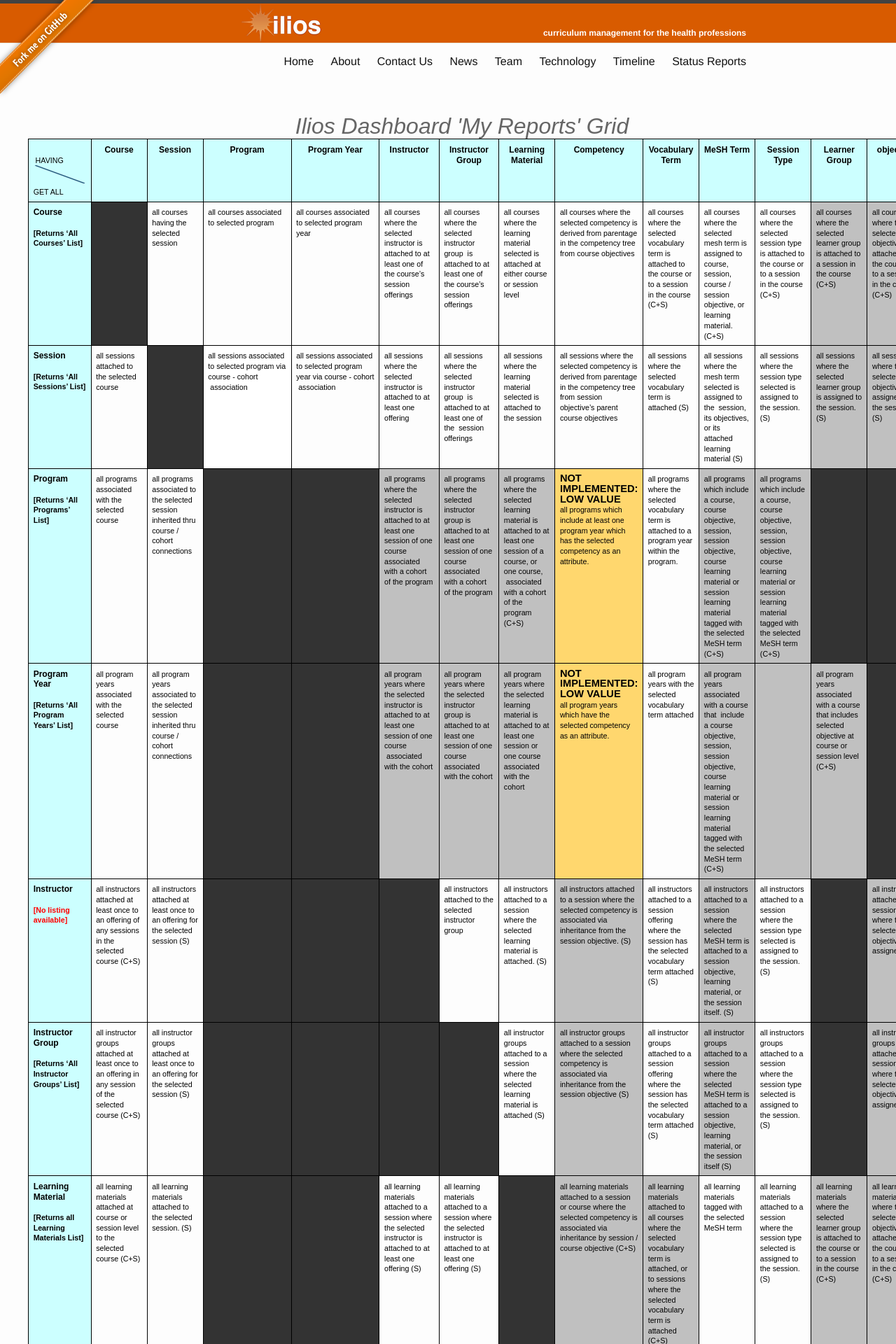
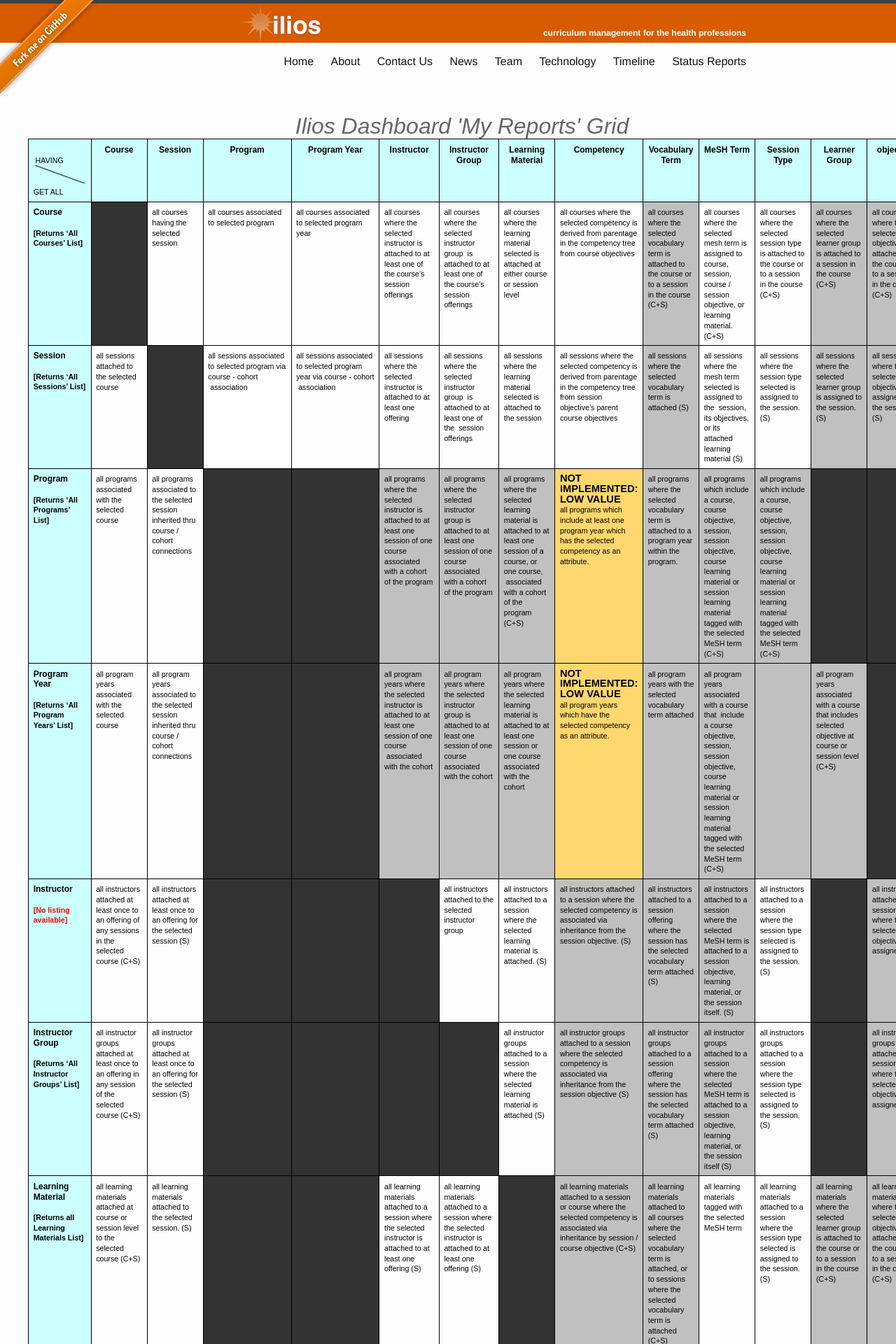
Before and after one commit to ilios/iliosproject.org, a Jekyll site: the page built from myreports.md, in a window 1280 px wide. Shown: the top 1920 px of the page at 70% size. Built offline with Jekyll 4.4.1, drawn with Linux system fonts in a browser that asks for light colours.

Commit message:
reflect WIP vocab reports

```diff
--- a/myreports.md
+++ b/myreports.md
@@ -84,7 +84,7 @@
   <td class="c3"><p class="c0"><span class="c1">all courses where the selected instructor group &nbsp;is attached to at least one of the course&rsquo;s session offerings</span></p></td>
   <td class="c3"><p class="c0"><span class="c1">all courses where the learning material selected is attached at either course or session level</span></p></td>
   <td class="c3"><p class="c0"><span class="c1">all courses where the selected competency is derived from parentage in the competency tree from course objectives</span></p></td>
-  <td class="c3"><p class="c0"><span class="c1">all courses where the selected vocabulary term is attached to the course or to a session in the course (C+S)</span></p></td>
+  <td class="c3 c5"><p class="c0"><span class="c1">all courses where the selected vocabulary term is attached to the course or to a session in the course (C+S)</span></p></td>
   <td class="c3"><p class="c0"><span class="c1">all courses where the selected mesh term is assigned to course, session, course / session objective, or learning material. (C+S)</span></p></td>
   <td class="c3"><p class="c0"><span class="c1">all courses where the selected session type is attached to the course or to a session in the course (C+S)</span></p></td>
   <td class="c3 c5"><p class="c0"><span class="c1">all courses where the selected learner group is attached to a session in the course (C+S)</span></p></td>
@@ -98,7 +98,7 @@
   <td class="c3"><p class="c0"><span class="c1">all sessions where the selected instructor is attached to at least one offering</span></p></td>
   <td class="c3"><p class="c0"><span class="c1">all sessions where the selected instructor group &nbsp;is attached to at least one of the &nbsp;session offerings</span></p></td>
   <td class="c3"><p class="c0"><span class="c1">all sessions where the learning material selected is attached to the session</span></p></td><td class="c3"><p class="c0"><span class="c1">all sessions where the selected competency is derived from parentage in the competency tree from session objective&rsquo;s parent course objectives</span></p></td>
-  <td class="c3"><p class="c0"><span class="c1">all sessions where the selected vocabulary term is attached (S)</span></p></td><td class="c3"><p class="c0"><span class="c1">all sessions where the mesh term selected is assigned to the &nbsp;session, its objectives, or its attached learning material (S)</span></p></td>
+  <td class="c3 c5"><p class="c0"><span class="c1">all sessions where the selected vocabulary term is attached (S)</span></p></td><td class="c3"><p class="c0"><span class="c1">all sessions where the mesh term selected is assigned to the &nbsp;session, its objectives, or its attached learning material (S)</span></p></td>
   <td class="c3"><p class="c0"><span class="c1">all sessions where the session type selected is assigned to the session. (S)</span></p></td>
   <td class="c3 c5"><p class="c0"><span class="c1">all sessions where the selected learner group is assigned to the session. (S)</span></p></td>
   <td class="c3 c5"><p class="c0"><span class="c1">all sessions where the selected objective is assigned to the session. (S)</span></p></td></tr>
@@ -112,7 +112,7 @@
   <td class="c3 c5"><p class="c0"><span class="c1">all programs where the selected instructor group is attached to at least one session of one course associated with a cohort of the program</span></p></td>
   <td class="c3 c5"><p class="c0"><span class="c1">all programs where the selected learning material is attached to at least one session of a course, or one course, &nbsp;associated with a cohort of the program (C+S)</span></p></td>
   <td class="c3 c24"><p class="c0"><strong>NOT IMPLEMENTED: LOW VALUE</strong><br /><span class="c1">all programs which include at least one program year which has the selected competency as an attribute.</span></p></td>
-  <td class="c3"><p class="c0"><span class="c1">all programs where the selected vocabulary term is attached to a program year within the program.</span></p></td>
+  <td class="c3 c5"><p class="c0"><span class="c1">all programs where the selected vocabulary term is attached to a program year within the program.</span></p></td>
   <td class="c3 c5"><p class="c0"><span class="c1">all programs which include a course, course objective, session, session objective, course learning material or session learning material tagged with the selected MeSH term (C+S)</span></p></td>
   <td class="c3 c5"><p class="c0"><span class="c1">all programs which include a course, course objective, session, session objective, course learning material or session learning material tagged with the selected MeSH term (C+S)</span></p></td>
   <td class="c2"><p class="c0"><span class="c1"></span></p></td>
@@ -127,7 +127,7 @@
   <td class="c3 c5"><p class="c0"><span class="c1">all program years where the selected instructor group is attached to at least one session of one course associated with the cohort</span></p></td>
   <td class="c3 c5"><p class="c0"><span class="c1">all program years where the selected learning material is attached to at least one session or one course associated with the cohort </span></p></td>
   <td class="c3 c24"><p class="c0"><strong>NOT IMPLEMENTED: LOW VALUE</strong><br /><span class="c1">all program years which have the selected competency as an attribute.</span></p></td>
-  <td class="c3"><p class="c0"><span class="c1">all program years with the selected vocabulary term attached</span></p></td>
+  <td class="c3 c5"><p class="c0"><span class="c1">all program years with the selected vocabulary term attached</span></p></td>
   <td class="c3 c5"><p class="c0"><span class="c1">all program years associated with a course that &nbsp;include a course objective, session, session objective, course learning material or session learning material tagged with the selected MeSH term (C+S)</span></p></td>
   <td class="c2 c5"><p class="c0"><span class="c1"></span></p></td>
   <td class="c3 c5"><p class="c0"><span class="c1">all program years associated with a course that includes selected objective at course or session level (C+S)</span></p></td>
@@ -142,7 +142,7 @@
   <td class="c3"><p class="c0"><span class="c1">all instructors attached to the selected instructor group</span></p></td>
   <td class="c3"><p class="c0"><span class="c1">all instructors attached to a session where the selected learning material is attached. (S)</span></p></td>
   <td class="c3 c5"><p class="c0"><span class="c1">all instructors attached to a session where the selected competency is associated via inheritance from the session objective. (S)</span></p></td>
-  <td class="c3"><p class="c0"><span class="c1">all instructors attached to a session offering where the session has the selected vocabulary term attached (S)</span></p></td>
+  <td class="c3 c5"><p class="c0"><span class="c1">all instructors attached to a session offering where the session has the selected vocabulary term attached (S)</span></p></td>
   <td class="c3 c5"><p class="c0"><span class="c1">all instructors attached to a session where the selected MeSH term is attached to a session objective, learning material, or the session itself. (S)</span></p></td>
   <td class="c3"><p class="c0"><span class="c1">all instructors attached to a session where the session type selected is assigned to the session. (S)</span></p></td>
   <td class="c2"><p class="c0"><span class="c1"></span></p></td>
@@ -156,7 +156,7 @@
   <td class="c2"><p class="c0 c6"><span class="c1"></span></p></td>
   <td class="c3"><p class="c0"><span class="c1">all instructor groups attached to a session where the selected learning material is attached (S)</span></p></td>
   <td class="c3 c5"><p class="c0"><span class="c1">all instructor groups attached to a session where the selected competency is associated via inheritance from the session objective (S)</span></p></td>
-  <td class="c3"><p class="c0"><span class="c1">all instructor groups attached to a session offering where the session has the selected vocabulary term attached (S)</span></p></td>
+  <td class="c3 c5"><p class="c0"><span class="c1">all instructor groups attached to a session offering where the session has the selected vocabulary term attached (S)</span></p></td>
   <td class="c3 c5"><p class="c0"><span class="c1">all instructor groups attached to a session where the selected MeSH term is attached to a session objective, learning material, or the session itself (S)</span></p></td>
   <td class="c3"><p class="c0"><span class="c1">all instructors groups attached to a session where the session type selected is assigned to the session. (S)</span></p></td>
   <td class="c2"><p class="c0"><span class="c1"></span></p></td>
@@ -194,16 +194,16 @@
   </tr>
   <tr>
   <td class="c7"><p class="c0"><span class="c11 c15">vocabulary term</span></p><p class="c0 c6"><span class="c11 c1"></span></p><p class="c0"><span class="c11 c1">[Returns &lsquo;All vocabulary terms&rsquo; List]</span></p></td>
-  <td class="c3"><p class="c0"><span class="c1">all vocabulary terms attached to the selected course (and any session of that course) (C+S)</span></p></td><td class="c3"><p class="c0"><span class="c1">all vocabulary terms attached to the selected session (S)</span></p></td>
-  <td class="c3"><p class="c0"><span class="c1">all vocabulary terms attached to any program year of the selected program (P)</span></p></td>
-  <td class="c3"><p class="c0"><span class="c1">all vocabulary terms attached to the selected program year (P)</span></p></td>
-  <td class="c3"><p class="c0"><span class="c1">all vocabulary terms attached to any session where the selected instructor is attached to at least one offering (S)</span></p></td>
-  <td class="c3"><p class="c0"><span class="c1">all vocabulary terms attached to any session where the selected instructor group is attached to at least one offering (S)</span></p></td>
-  <td class="c3"><p class="c0"><span class="c1">all vocabulary terms attached to a session or course where the selected learning material is attached (C+S)</span></p></td>
-  <td class="c3"><p class="c0"><span class="c1">all vocabulary terms attached to a session or course where the selected competency is inherited via objective tree (C+S)</span></p></td>
+  <td class="c3 c5"><p class="c0"><span class="c1">all vocabulary terms attached to the selected course (and any session of that course) (C+S)</span></p></td><td class="c3"><p class="c0"><span class="c1">all vocabulary terms attached to the selected session (S)</span></p></td>
+  <td class="c3 c5"><p class="c0"><span class="c1">all vocabulary terms attached to any program year of the selected program (P)</span></p></td>
+  <td class="c3 c5"><p class="c0"><span class="c1">all vocabulary terms attached to the selected program year (P)</span></p></td>
+  <td class="c3 c5"><p class="c0"><span class="c1">all vocabulary terms attached to any session where the selected instructor is attached to at least one offering (S)</span></p></td>
+  <td class="c3 c5"><p class="c0"><span class="c1">all vocabulary terms attached to any session where the selected instructor group is attached to at least one offering (S)</span></p></td>
+  <td class="c3 c5"><p class="c0"><span class="c1">all vocabulary terms attached to a session or course where the selected learning material is attached (C+S)</span></p></td>
+  <td class="c3 c5"><p class="c0"><span class="c1">all vocabulary terms attached to a session or course where the selected competency is inherited via objective tree (C+S)</span></p></td>
   <td class="c2"><p class="c0 c6"><span class="c1"></span></p></td>
   <td class="c2"><p class="c0"><span class="c1">all vocabulary terms attached to a session or course where where that course or session or an associated objective or learning material is tagged with the selected mesh term. (C+S)</span></p></td>
-  <td class="c3"><p class="c0"><span class="c1">all the vocabulary terms associated with a session with the selected session type</span></p></td>
+  <td class="c3 c5"><p class="c0"><span class="c1">all the vocabulary terms associated with a session with the selected session type</span></p></td>
   <td class="c3 c5"><p class="c0"><span class="c1">all vocabulary terms  where the selected learner group is attached to the course or to a session in the course (C+S)</span></p></td>
   <td class="c3 c5"><p class="c0"><span class="c1">all vocabulary terms associated with the selected objective</span></p></td>
 </tr>
@@ -233,7 +233,7 @@
   <td class="c3"><p class="c0"><span class="c1">all session types associated to the selected instructor group</span></p></td>
   <td class="c3"><p class="c0"><span class="c1">all session types associated to the selected learning material</span></p></td>
   <td class="c3"><p class="c0"><span class="c1">all session types associated to the selected competency</span></p></td>
-  <td class="c3"><p class="c0"><span class="c1">all session types associated to the selected vocabulary term</span></p></td>
+  <td class="c3 c5"><p class="c0"><span class="c1">all session types associated to the selected vocabulary term</span></p></td>
   <td class="c3"><p class="c0"><span class="c1">all session types associated to the selected mesh term</span></p></td>
   <td class="c2"><p class="c0"><span class="c1"></span></p></td>
   <td class="c3 c5"><p class="c0"><span class="c1">all session types associated to the selected learner group</span></p></td>
```
